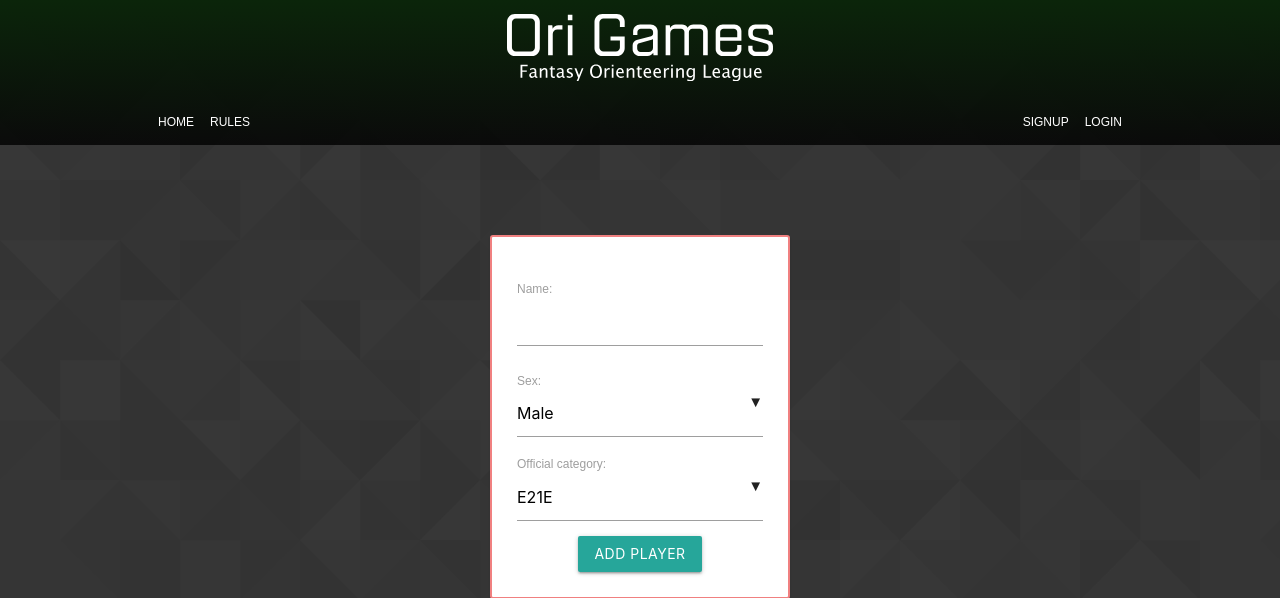
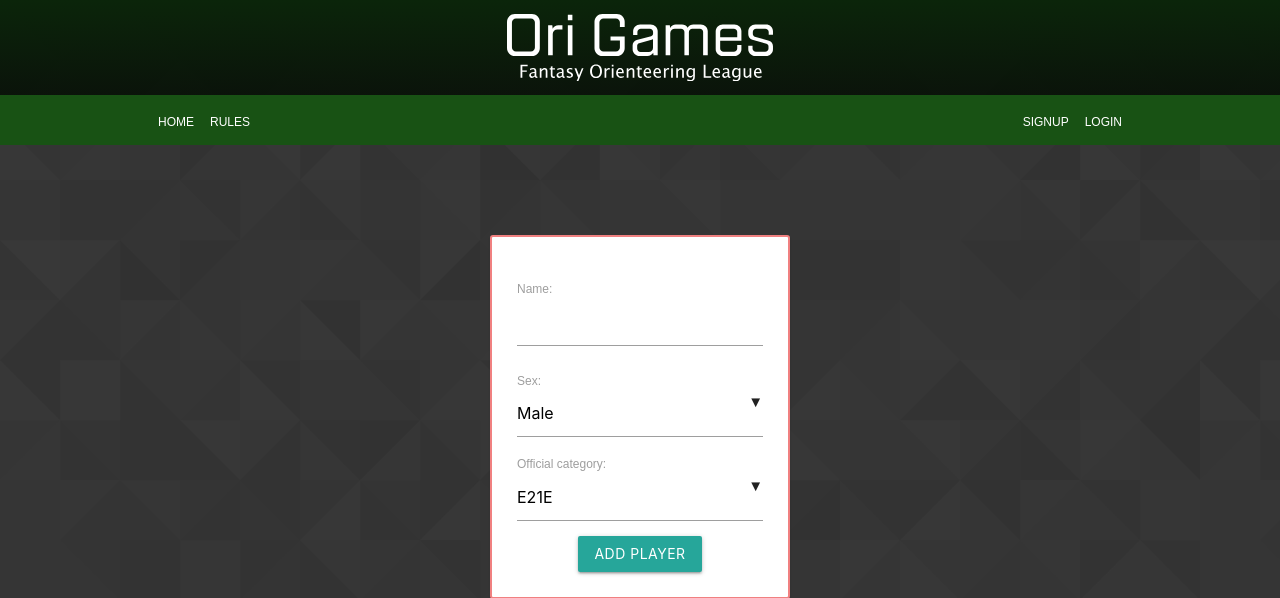
Before and after one commit to bilgeonceken/origames, a Django app: page /league/players/create_player in a window 1280 px wide. Shown: the top 598 px of the page. Run offline with Django 3.2, Linux system fonts and the light colour scheme.

Commit message:
fix typo

```diff
--- a/static/css/_velonavbar.css
+++ b/static/css/_velonavbar.css
@@ -52,7 +52,7 @@ img {
   margin: 0;
   width: 100vw;
   height: 50px;
-  background-color: ##185214;
+  background-color: #185214;
   /*FIST RED*/
   /* background-color: #d32f2f; */
   /* THIRD GREEN */
```
